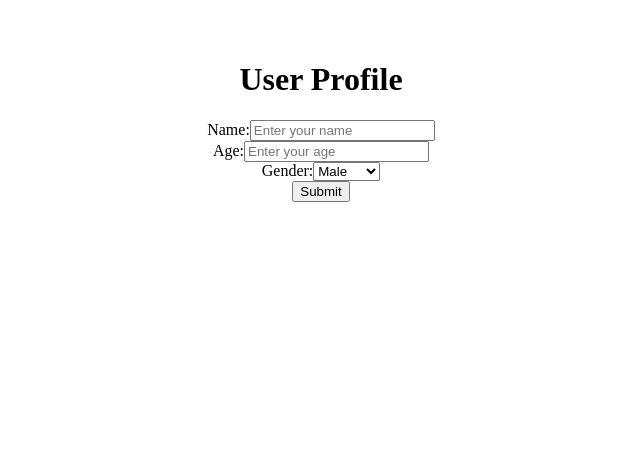
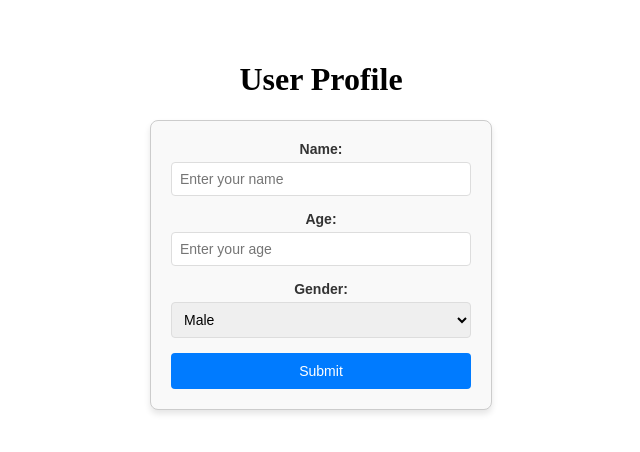
Before and after one commit to tigerhostsolutions/RTT50-MERN-SBA320-REACT-APPLICATION, a React (Vite) app: page / in a window 1280 px wide. Shown: the top 452 px of the page, without its empty margins (319-959 px from the left). Built offline with nearby package versions, Linux system fonts and the light colour scheme.

Commit message:
created/updated: update css

```diff
--- a/src/components/UserForm.css
+++ b/src/components/UserForm.css
@@ -1,4 +1,53 @@
 form {
     max-width: 300px;
     margin: auto;
+    padding: 20px;
+    background: #f9f9f9;
+    border: 1px solid #ccc;
+    border-radius: 8px;
+    box-shadow: 0 4px 6px rgba(0, 0, 0, 0.1);
+    font-family: Arial, sans-serif;
 }
+
+form div {
+    margin-bottom: 15px;
+}
+
+label {
+    display: block;
+    font-size: 14px;
+    font-weight: bold;
+    margin-bottom: 5px;
+    color: #333;
+}
+
+input, select {
+    width: 100%;
+    padding: 8px;
+    font-size: 14px;
+    border: 1px solid #ddd;
+    border-radius: 4px;
+    box-sizing: border-box;
+}
+
+input:focus, select:focus {
+    border-color: #80bdff;
+    outline: none;
+    box-shadow: 0 0 3px rgba(0, 123, 255, 0.5);
+}
+
+button {
+    width: 100%;
+    padding: 10px;
+    background-color: #007bff;
+    color: white;
+    border: none;
+    border-radius: 4px;
+    font-size: 14px;
+    cursor: pointer;
+    transition: background-color 0.3s ease;
+}
+
+button:hover {
+    background-color: #0056b3;
+}
```
